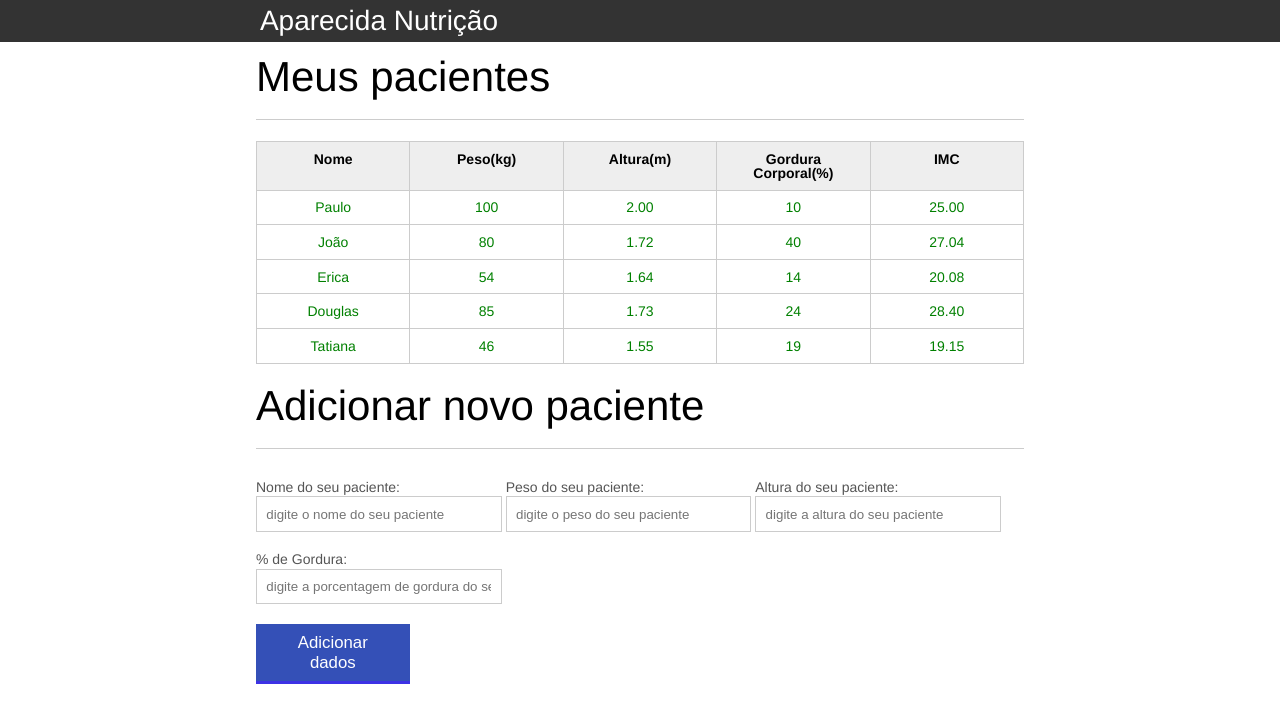
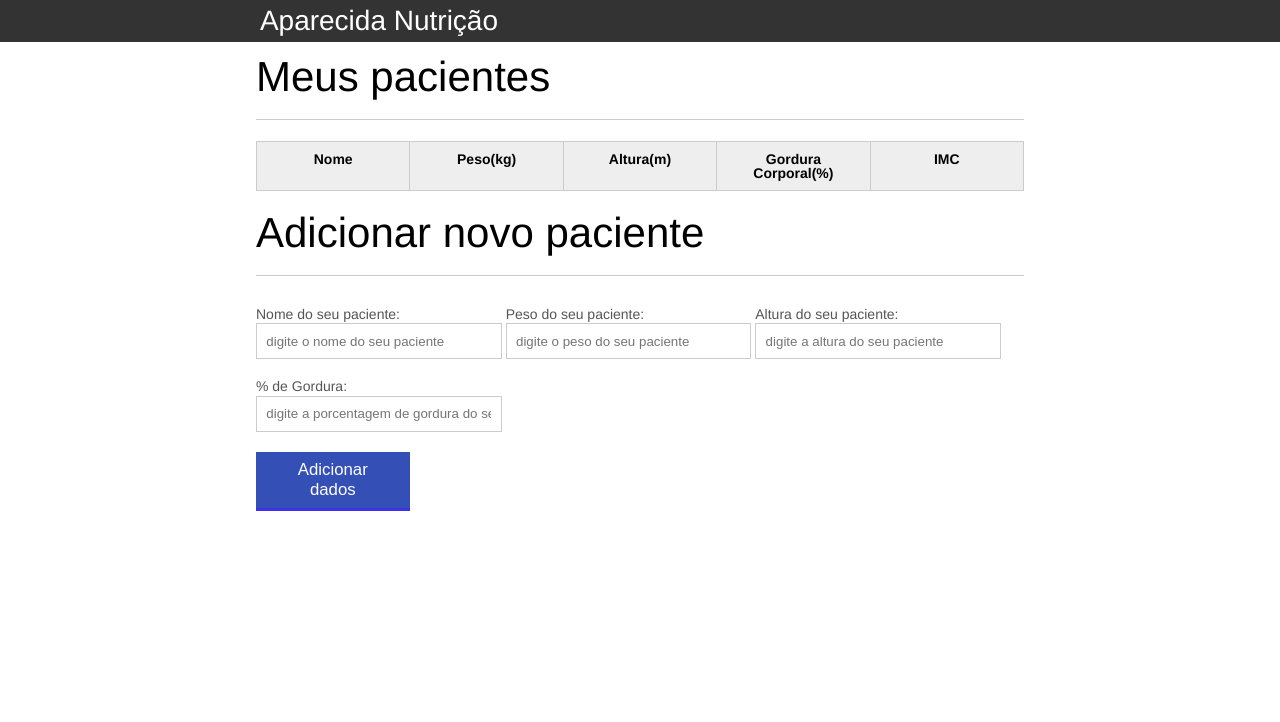
Before and after one commit to GabrielNunes12/nutricaoJs, a plain HTML site: page introducao-javascript/index.html in a window 1280 px wide. Drawn offline with Linux system fonts and the light colour scheme.

Commit message:
remoção do template dados estáticos

```diff
--- a/introducao-javascript/index.html
+++ b/introducao-javascript/index.html
@@ -26,46 +26,7 @@
               <th>IMC</th>
             </tr>
           </thead>
-          <tbody id="tabela-pacientes">
-            <tr class="paciente" id="primeiroPaciente">
-              <td class="info-nome">Paulo</td>
-              <td class="info-peso">100</td>
-              <td class="info-altura">2.00</td>
-              <td class="info-gordura">10</td>
-              <td class="info-imc">0</td>
-            </tr>
-
-            <tr class="paciente">
-              <td class="info-nome">João</td>
-              <td class="info-peso">80</td>
-              <td class="info-altura">1.72</td>
-              <td class="info-gordura">40</td>
-              <td class="info-imc">0</td>
-            </tr>
-
-            <tr class="paciente">
-              <td class="info-nome">Erica</td>
-              <td class="info-peso">54</td>
-              <td class="info-altura">1.64</td>
-              <td class="info-gordura">14</td>
-              <td class="info-imc">0</td>
-            </tr>
-
-            <tr class="paciente">
-              <td class="info-nome">Douglas</td>
-              <td class="info-peso">85</td>
-              <td class="info-altura">1.73</td>
-              <td class="info-gordura">24</td>
-              <td class="info-imc">0</td>
-            </tr>
-            <tr class="paciente">
-              <td class="info-nome">Tatiana</td>
-              <td class="info-peso">46</td>
-              <td class="info-altura">1.55</td>
-              <td class="info-gordura">19</td>
-              <td class="info-imc">0</td>
-            </tr>
-          </tbody>
+          <tbody id="tabela-pacientes"></tbody>
         </table>
       </section>
     </main>
--- a/introducao-javascript/js/principal.js
+++ b/introducao-javascript/js/principal.js
@@ -68,10 +68,10 @@ botaoAdd.addEventListener("click", function (event) {
   gorduraNaTable.innerText = gorduraCadastro;
 
   //adicionando nas trs e tds
+  pacienteNaTable.appendChild(nomeNaTable);
   pacienteNaTable.appendChild(pesoNaTable);
   pacienteNaTable.appendChild(alturaNaTable);
   pacienteNaTable.appendChild(gorduraNaTable);
-  pacienteNaTable.appendChild(nomeNaTable);
 
   //vinculando a tabela no html
   let tabelaHtml = document.querySelector("#tabela-pacientes");
```
